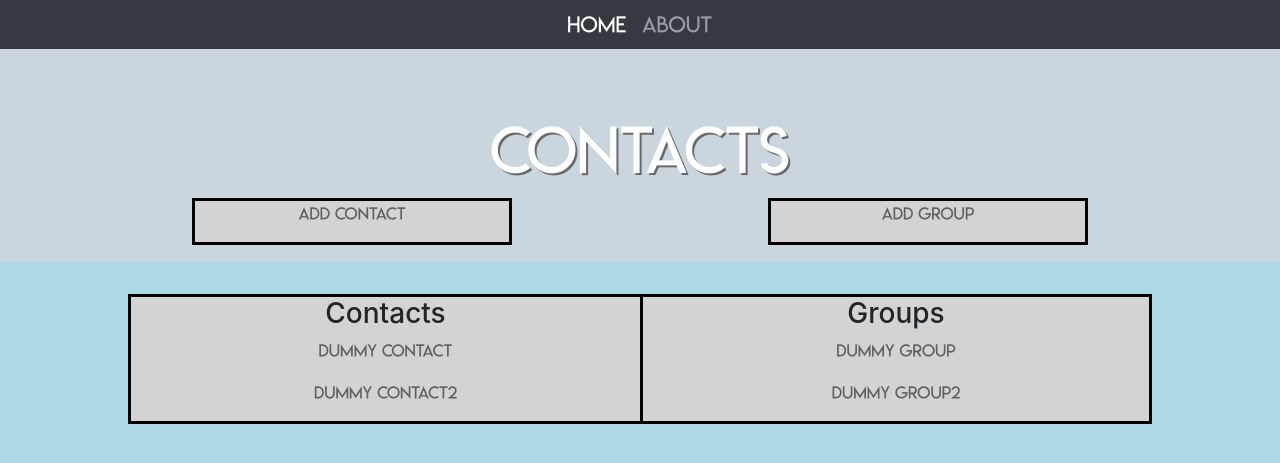
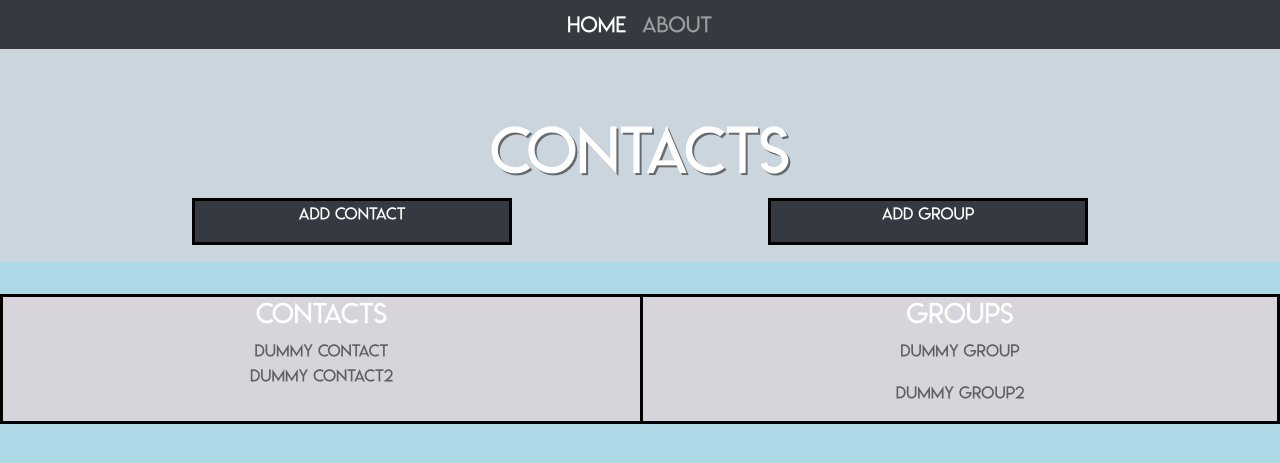
Before and after one commit to NXFORG/INSE---Bill-Splitting-Application, a PHP site: page /groups.html in a window 1280 px wide. Shown: the top 463 px of the page. Run offline with PHP 8.4, Linux system fonts and the light colour scheme; some libraries are stand-ins or nearby versions.

Commit message:
Update style.css

```diff
--- a/style.css
+++ b/style.css
@@ -160,38 +160,42 @@ a:hover{
 
 /* CSS for group page */
 #addContact{
-  background-color: lightgrey;
+  background-color: rgba(53 ,57, 66);
   width: 25%;
   float: left;
   margin-left: 15%;
   border-color: black;
   border-style: solid;
 }
+#addContact > p{color: white;}
+#addContact:hover {background-color: lightgrey;}
 #addGroup{
-  background-color: lightgrey;
+  background-color: rgba(53 ,57, 66);
   width: 25%;
   float: right;
   margin-right: 15%;
   border-color: black;
   border-style: solid;
-
 }
+#addGroup > p{color: white;}
+#addGroup:hover {background-color: lightgrey;}
 #contactsContainer{
+  background-color: rgba(215, 212, 219);
   position: absolute;
-  width: 80%;
+  width: 100%;
   height: auto;
-  background-color: lightgrey;
-  left: 10%;
   margin-left: auto;
   border-color: black;
   border-style: solid;
   text-align: center;
+  font-family: 'lml';
+  color: #fff;
 }
 #contactsOverview{
   width: 50%;
   height: 100%;
   float: left;
-  background-color: lightgrey;
+  background-color: rgba(215, 212, 219);
 }
 #groupsOverview{
   width: 50%;
@@ -199,10 +203,12 @@ a:hover{
   float: right;
   border-left-color: black;
   border-left-style: solid;
-  background-color: lightgrey;
+  background-color: rgba(215, 212, 219);
 }
 .contact{
   text-align: center;
+  height: 100%;
+  margin-bottom: -17px;
 
 }
 .contact:hover{
@@ -211,7 +217,7 @@ a:hover{
 #addContactContainer{
   display: none; /* Hides content until button is pressed. */
   margin-left: 5%;
-
+  background-color: rgba(215, 212, 219);
 }
 #addContactContainer > h3 {
   text-align: center;
@@ -219,6 +225,11 @@ a:hover{
 #addGroupContainer{
   display: none; /* Hides content until button is pressed. */
   margin-right: 5%;
+  background-color: rgba(215, 212, 219);
+}
+#displayContact{
+  display: none;
+  background-color: rgba(215, 212, 219);
 }
 input{
   width: 70%;
```
